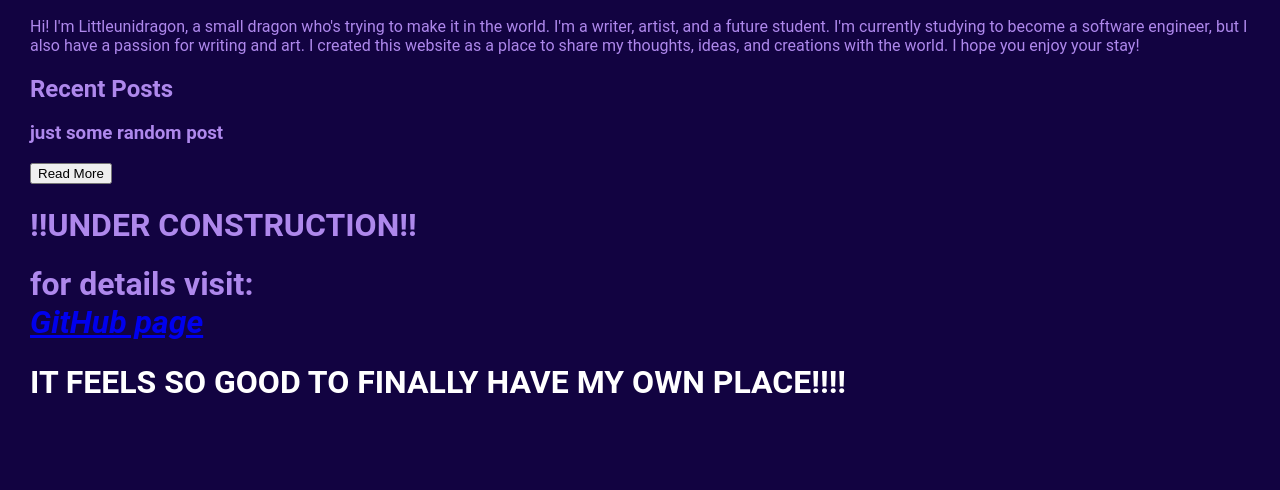
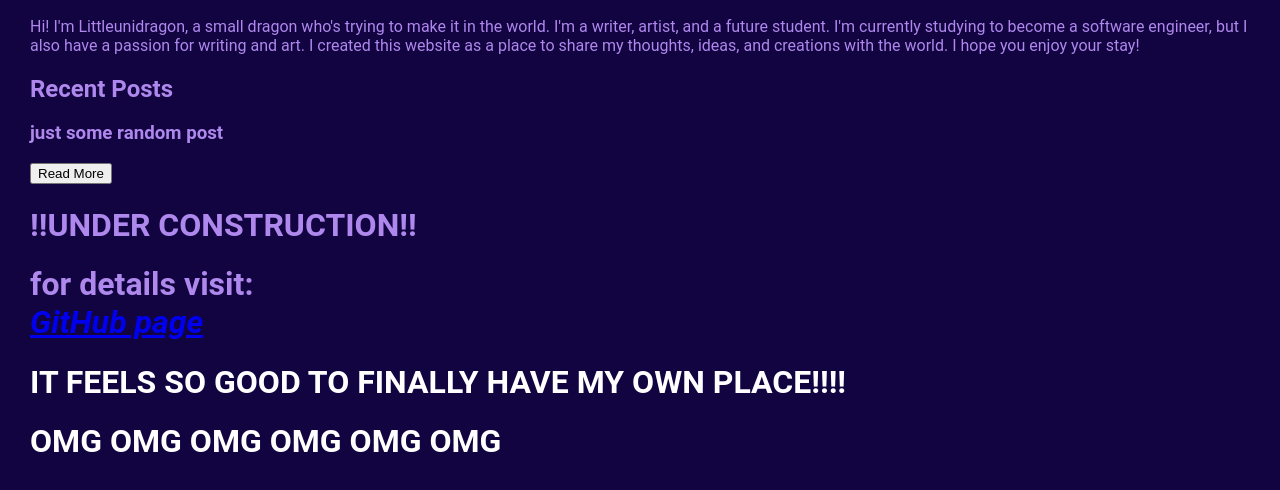
Before and after one commit to Littleunidragon/Littleunidragon.github.io, a plain HTML site: page index.html in a window 1280 px wide. Shown: the part 532-1022 px from the top of the page. Before the commit the page ends 963 px from the top, so only its background shows below. Drawn offline with Linux system fonts and the light colour scheme.

Commit message:
i am actually reurning from summer vacation OMG OMG OMG

```diff
--- a/index.html
+++ b/index.html
@@ -54,5 +54,6 @@
         <a href="https://github.com/Littleunidragon/Littleunidragon.github.io">GitHub page</a>
     </address> </h1>
     <font color="white"> <h1>IT FEELS SO GOOD TO FINALLY HAVE MY OWN PLACE!!!!</h1> </font>
+    <font color="white"> <h1>OMG OMG OMG OMG OMG OMG </h1> </font>
 </body>
 </html>
```
Also changed, not shown: 1 other file.
